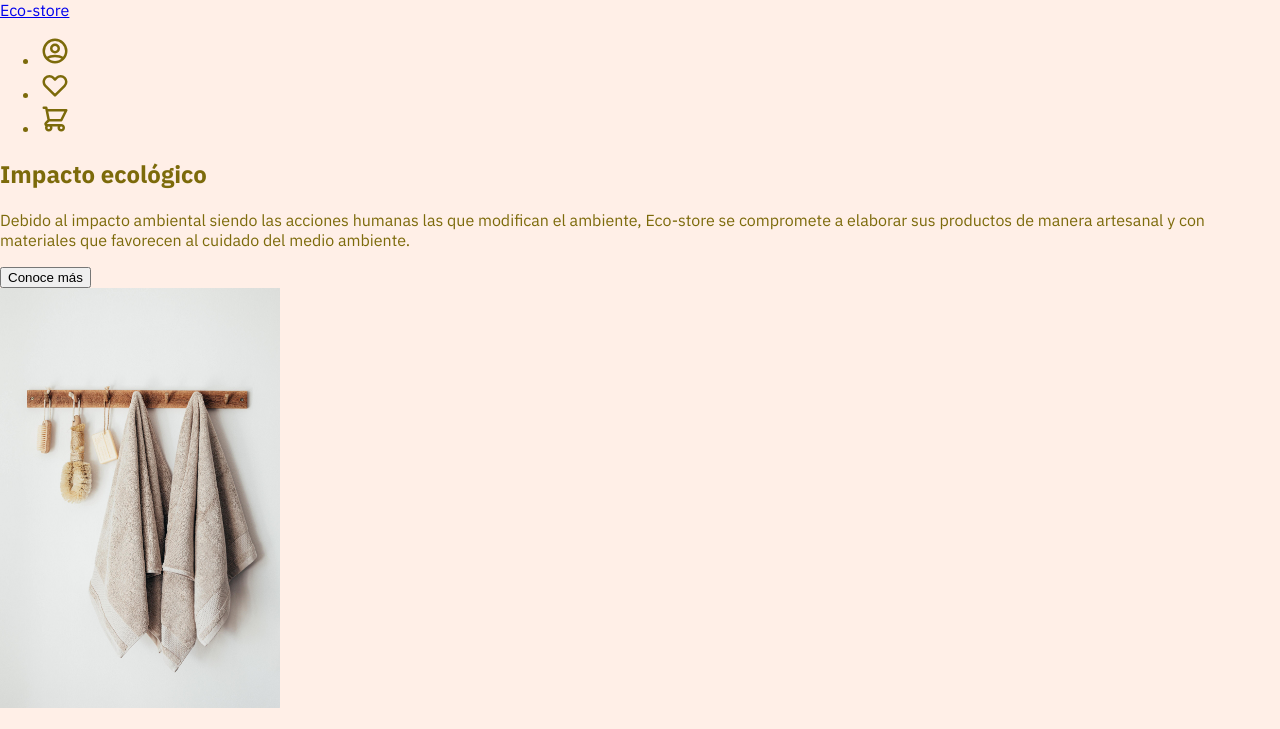
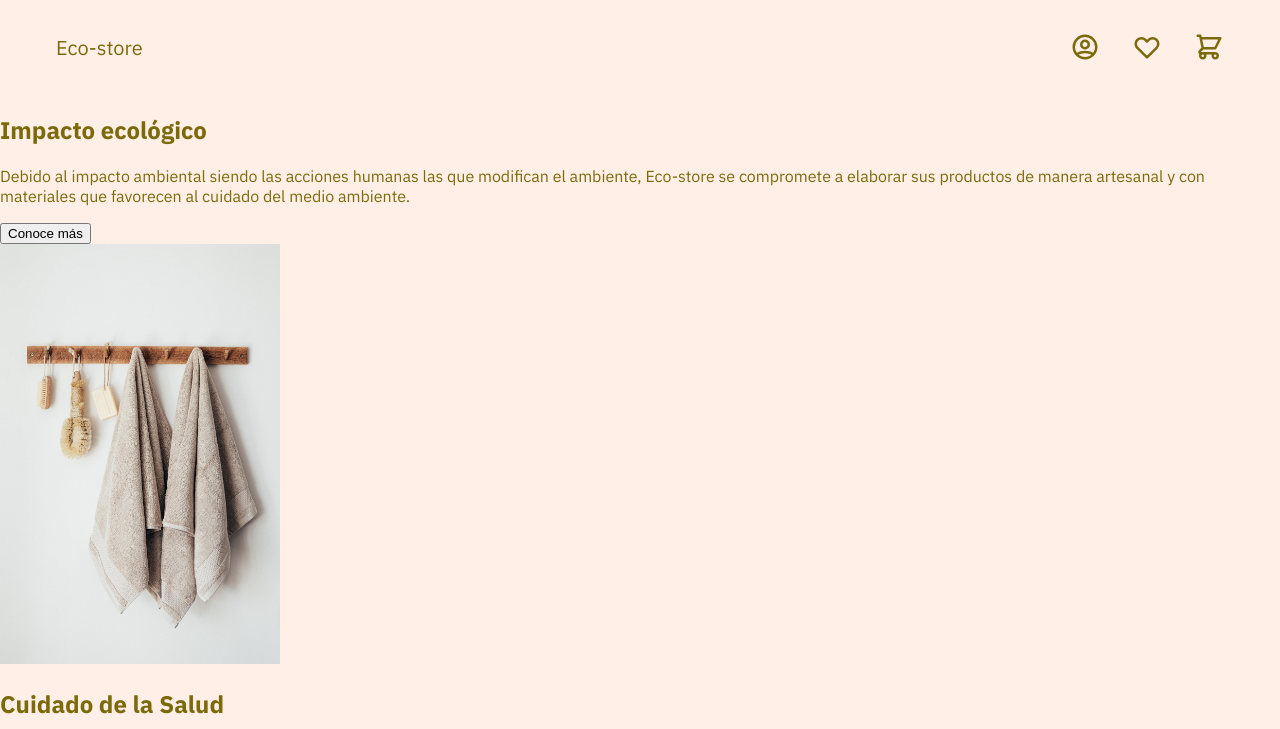
Before and after one commit to iJCode1/eco-store-sass, a plain HTML site: page index.html in a window 1280 px wide. Shown: the top 729 px of the page. Drawn offline with Linux system fonts and the light colour scheme.

Commit message:
estilos del navbar

```diff
--- a/scss/styles.scss
+++ b/scss/styles.scss
@@ -11,3 +11,42 @@ body{
   background-color: $primary-color;
   font-family: $font-stack;
 }
+
+nav{
+  inline-size: 100%;
+  padding-block: 2rem;
+  padding-inline: 3.5rem;
+  display: flex;
+  flex-direction: column;
+  justify-content: space-between;
+  box-sizing: border-box;
+  align-items: center;
+  gap: 1.5rem;
+
+  .nav-title{
+    text-decoration: none;
+    font-size: 1.25rem;
+    color: $primary-text-color;
+
+    &:hover{
+      text-decoration: underline;
+    }
+  }
+
+  .nav-list{
+    padding: 0;
+    margin: 0;
+    list-style: none;
+    display: flex;
+    gap: 2rem;
+
+    .nav-img{
+      display: block;
+    }
+  }
+
+  @media (min-width: 768px) {
+    flex-direction: row;
+    gap: 0;
+  }
+}
```
Also changed, not shown: css/styles.css, 1 other file.
